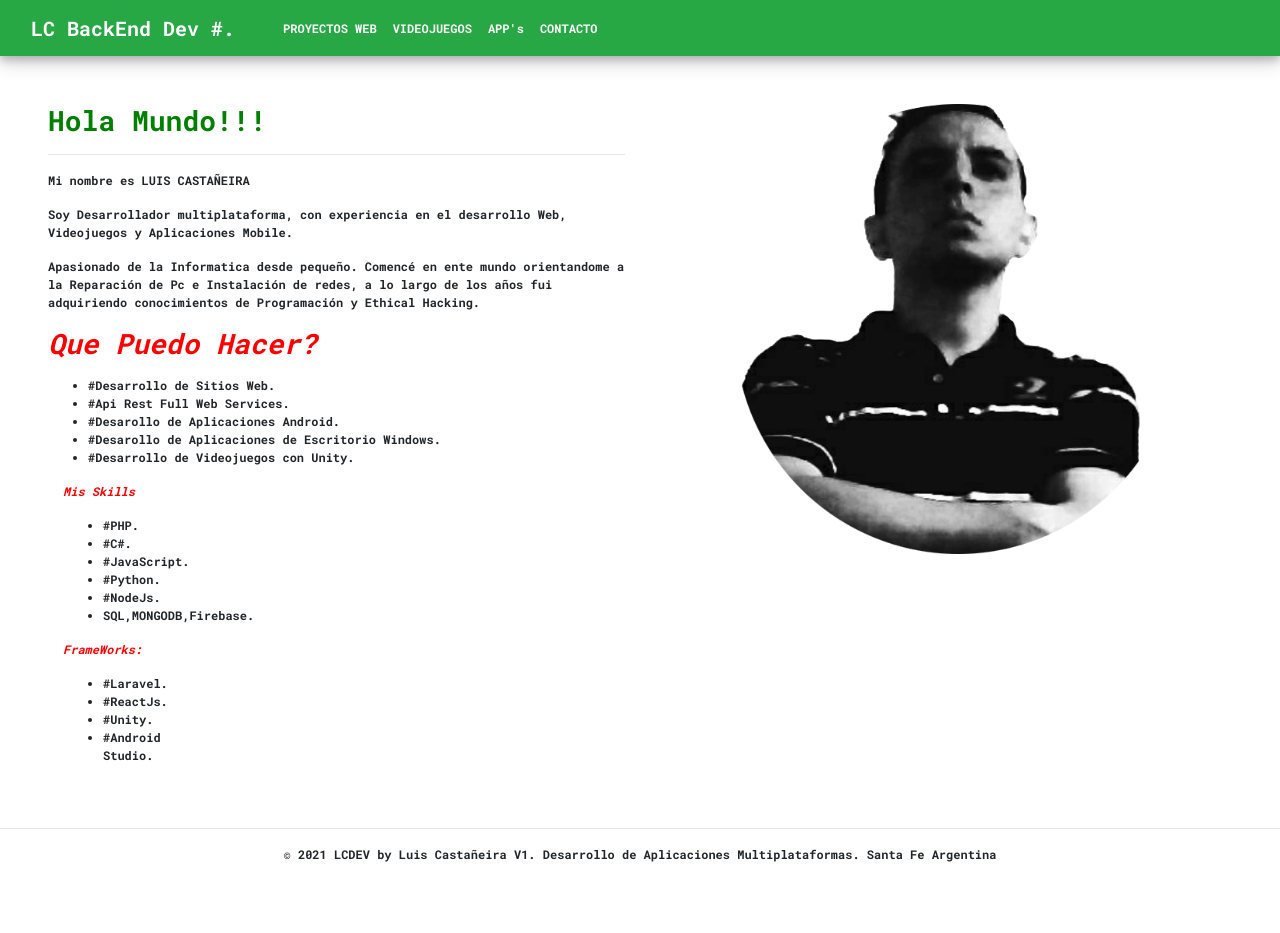
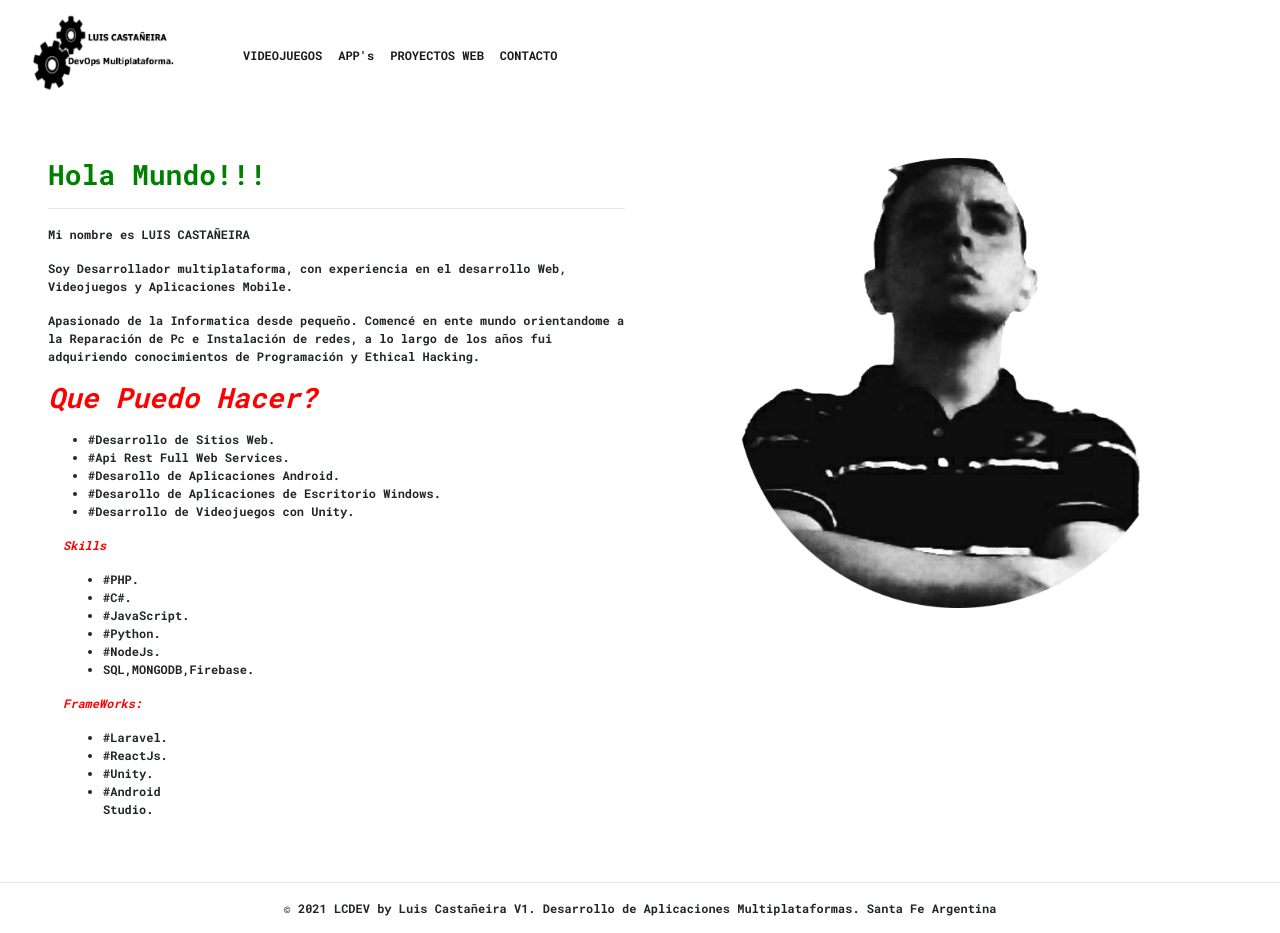
Before and after one commit to Solidlucho83/PersonalSite, a React (Create React App) app: page / in a window 1280 px wide. Before the commit the page ends 879 px from the top, so only its background shows below. Built offline with nearby package versions, Linux system fonts and the light colour scheme.

Commit message:
Cambios esteticos

```diff
--- a/src/App.js
+++ b/src/App.js
@@ -7,6 +7,7 @@ import Proyectosweb from './router/Proyectosweb.jsx';
 import Aplicaciones from './router/Aplicaciones.jsx';
 import Inicio from './router/Inicio.jsx';
 import 'bootstrap/dist/css/bootstrap.min.css'
+
 
 
 
@@ -21,7 +22,7 @@ function App() {
      <Header />
 
 
-     <div class="Container mt-5 m-5">
+     <div class="Container m-5">
      <switch>
       <Route path="/contacto"><Contacto /></Route>
       <Route path="/videojuegos"><Videojuegos /></Route>
--- a/src/componentes/Header.jsx
+++ b/src/componentes/Header.jsx
@@ -1,22 +1,26 @@
 import React from 'react'
+import logo from '../img/banner.gif'
 
 const Header = () => {
 
     //const w3schools = "https://www.w3schools.com"
     return (
         <>
-  <nav class="navbar navbar-expand-lg navbar-dark bg-success ">
+   <nav class="navbar navbar-expand-lg navbar-light ">
   <div class="container-fluid">
-    <a class="navbar-brand" href="/">LC BackEnd Dev #.</a>
+    <a class="navbar-brand" href="/"> <img src={logo} height="84" width="164"></img> </a>
     <button class="navbar-toggler" type="button" data-bs-toggle="collapse" data-bs-target="#navbarNavAltMarkup" aria-controls="navbarNavAltMarkup" aria-expanded="false" aria-label="Toggle navigation">
       <span class="navbar-toggler-icon"></span>
     </button>
+
     <div class="collapse navbar-collapse" id="navbarNavAltMarkup">
       <div class="navbar-nav  mx-4">
 
-      <a class="nav-link active" aria-current="page" href="/proyectosweb"> PROYECTOS WEB</a>
+
+
         <a class="nav-link active" aria-current="page" href="/videojuegos"> VIDEOJUEGOS</a>
         <a class="nav-link active" aria-current="page" href="/aplicaciones"> APP's </a>
+        <a class="nav-link active" aria-current="page" href="/proyectosweb"> PROYECTOS WEB</a>
         <a class="nav-link active" aria-current="page"  href="/contacto"> CONTACTO </a>
 
       </div>
--- a/src/index.css
+++ b/src/index.css
@@ -3,6 +3,7 @@ body  footer{
 
 
   }
+
 h3{
   color: green;
 }
@@ -27,9 +28,8 @@ div {
 .container{
   text-align: center, justify;
 }
-
-nav  {
-  box-shadow: 0 4px 8px 0 rgba(0, 0, 0, 0.2), 0 6px 20px 0 rgba(0, 0, 0, 0.19);
+nav{
+  background-color: white;
 }
 
 .card  {
--- a/src/router/Aplicaciones.jsx
+++ b/src/router/Aplicaciones.jsx
@@ -9,7 +9,7 @@ const Aplicaciones = () => {
     })
 
     return (
-        <div class="Container mt-5 m-5 text-center">
+        <div class="Container m-5 text-center">
         <h1 class="animate__animated animate__pulse">Aplicaciones Android  <img src={ImageAndroid} height="32" wight="32" /></h1>
         <hr/>
               <div className="text-center">
--- a/src/router/Inicio.jsx
+++ b/src/router/Inicio.jsx
@@ -29,7 +29,7 @@ const Inicio = () => {
                 </ul>
 
                 <div class="col-sm-3">
-            <p><b><i>Mis Skills</i></b></p>
+            <p><b><i>Skills</i></b></p>
             <ul>
                 <li>#PHP.</li>
                 <li>#C#.</li>
--- a/src/router/Videojuegos.jsx
+++ b/src/router/Videojuegos.jsx
@@ -11,9 +11,9 @@ const Videojuegos = () => {
     })
     return (
 
-        <div class="Container mt-5 m-5 text-center">
+        <div class="Container  text-center">
  <h1 class="animate__animated animate__pulse">VideoJuegos Android  <img src={ImageAndroid} height="32" wight="32" /></h1>
- <hr/>
+
        <div className="text-center">
 
             <Cards />
```
Also changed, not shown: src/img/banner.gif (added).
